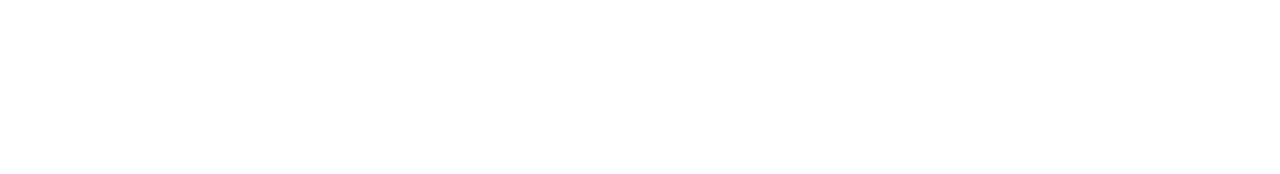
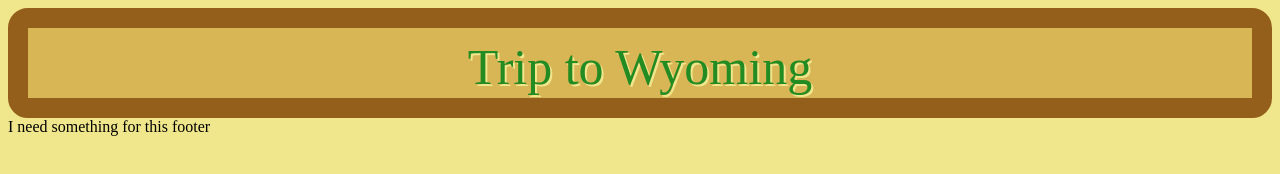
Before and after one commit to Philly-CodeCamp-Feb2022/js-assignment-4-html-me-something-earleharrisjr, a website: page index.html in a window 1280 px wide. Drawn offline with Linux system fonts and the light colour scheme.

Commit message:
done with header

```diff
--- a/index.html
+++ b/index.html
@@ -1,8 +1,13 @@
 <!DOCTYPE html>
 <html>
    <head>
+      <link rel="stylesheet" href="styles.css">
    </head>
+<main>
+   <header>Trip to Wyoming</header>
    <body>
       <!-- Write your HTML in this file! -->
    </body>
-</html>
+   <footer>I need something for this footer</footer>
+</main>
+ </html>
--- a/styles.css
+++ b/styles.css
@@ -1 +1,18 @@
 /* Write your CSS here! */
+header {
+    margin: 2 44 0px;
+    overflow: hidden;
+    padding: 10px;
+    height: 50px;
+    text-align: center;
+    font-size: 50px;
+    border-radius: 20px;
+    border: 20px solid rgb(148, 95, 27);
+    text-align: center;
+    color: forestgreen;
+    background-color: rgb(216, 181, 85);
+    text-shadow:2px 2px khaki
+}
+body{
+    background-color: khaki;
+}
```
Also changed, not shown: 8 other files.
